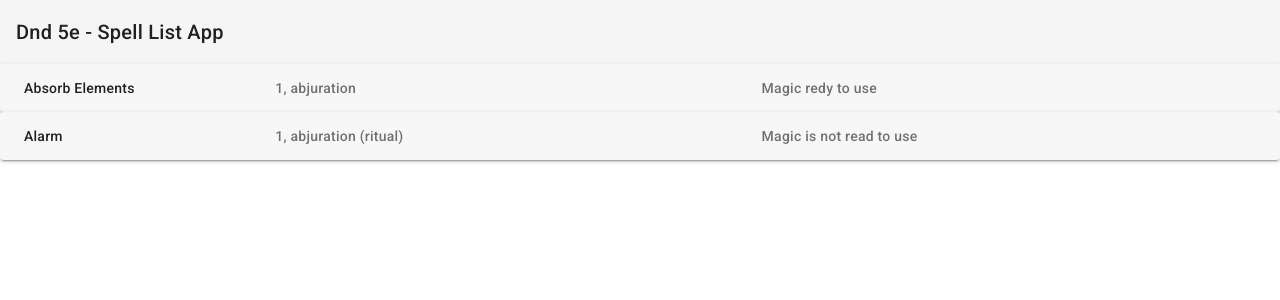
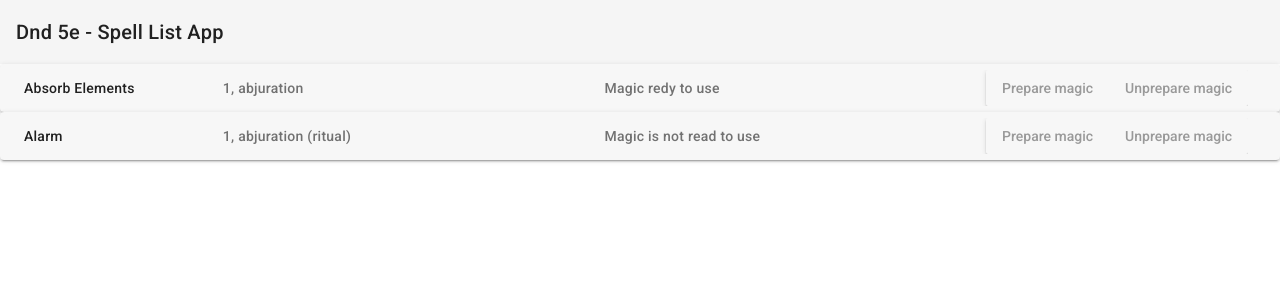
Before and after one commit to AnaCarolinaBraga/Angular-exercicios, an Angular app in the folder spell-list/: page /list in a window 1280 px wide. Shown: the top 300 px of the page. Built offline with nearby package versions, Linux system fonts and the light colour scheme.

Commit message:
Add button to change attribute
Button that change "prepared" attribute from spell

```diff
--- a/spell-list/src/app/pages/spell-list/spell-list.component.ts
+++ b/spell-list/src/app/pages/spell-list/spell-list.component.ts
@@ -29,4 +29,5 @@
   description: " You set an alarm against unwanted intrusion. Choose a door, a window, or an area within range that is no larger than a 20-foot cube. Until the spell ends, an alarm alerts you whenever a Tiny or larger creature touches or enters the warded area. When you cast the spell, you can designate creatures that won't set off the alarm. You also choose whether the alarm is mental or audible. \n A mental alarm alerts you with a ping in your mind if you are within 1 mile of the warded area. This ping awakens you if you are sleeping. \n An audible alarm produces the sound of a hand bell for 10 seconds within 60 feet.",
   prepared: false
 }];
+
 }
--- a/spell-list/src/app/pages/spell-list/spell-name/spell-name.component.html
+++ b/spell-list/src/app/pages/spell-list/spell-name/spell-name.component.html
@@ -9,6 +9,11 @@
         <mat-panel-description>
             {{ this.spell.prepared | prepared}}
         </mat-panel-description>
+        <mat-button-toggle-group appearance="legacy" name="fontStyle" aria-label="Font Style">
+            <mat-button-toggle (change)="changeStatus(true)" (click)="$event.stopPropagation()">Prepare magic</mat-button-toggle>
+            <mat-button-toggle (change)="changeStatus(false)" (click)="$event.stopPropagation()">Unprepare magic</mat-button-toggle>
+          </mat-button-toggle-group>
+
     </mat-expansion-panel-header>
     <p><b>Casting Time:</b>{{ this.spell.castingTime }}</p>
     <p><b>Range:</b>{{ this.spell.range }}</p>
--- a/spell-list/src/app/pages/spell-list/spell-name/spell-name.component.ts
+++ b/spell-list/src/app/pages/spell-list/spell-name/spell-name.component.ts
@@ -1,4 +1,5 @@
-import { Component, Input } from '@angular/core';
+import { Component, Input, OnChanges, SimpleChanges } from '@angular/core';
+import { ConnectableObservable } from 'rxjs';
 import Spell from 'src/app/models/Spell';
 
 @Component({
@@ -6,7 +7,7 @@
   templateUrl: './spell-name.component.html',
   styleUrls: ['./spell-name.component.css']
 })
-export class SpellNameComponent {
+export class SpellNameComponent implements OnChanges{
 
 @Input() spell: Spell = {
   name: "Spell name",
@@ -20,4 +21,17 @@
   prepared: false
 };
 
+changeStatus(prepared: boolean): void {
+  if(prepared){
+    this.spell.prepared = true
+  }
+  else{
+    this.spell.prepared = false
+  }
 }
+
+ngOnChanges(): void {
+  console.log('Spell status prepared changed');
+}
+
+}
```
Also changed, not shown: spell-list/src/app/material/material.module.ts (+5 -2 lines).
